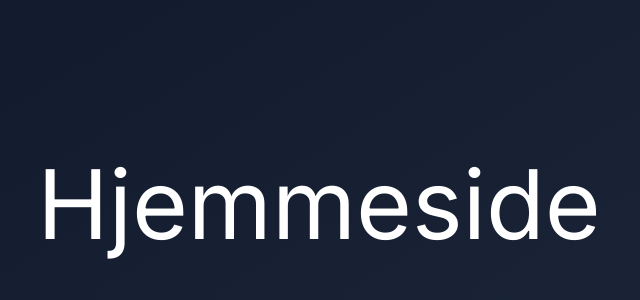
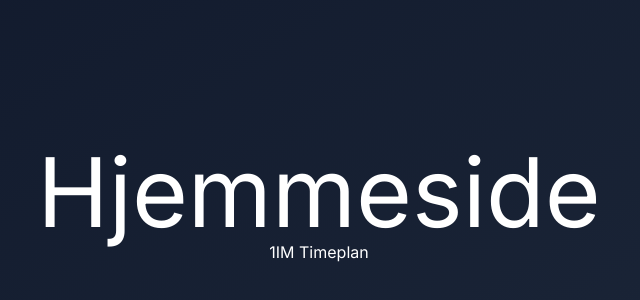
Before and after one commit to tiller-vgs/Timeplan, a Next.js app in the folder timeplan/: page / in a window 1280 px wide. Shown: the part 196-496 px from the top of the page, without its empty margins (321-961 px from the left). Built offline with nearby package versions, Linux system fonts and the light colour scheme.

Commit message:
feat: Add link to schedule page
Add the Link component to add a link to the schedule directory

Refs: #2

```diff
--- a/timeplan/app/page.js
+++ b/timeplan/app/page.js
@@ -1,10 +1,19 @@
+import Link from "next/link";
+
 export default function Home() {
   return (
     <main className="flex flex-col items-center justify-center min-h-screen bg-gradient-to-br text-white from-slate-900 to-slate-800">
-      <div className="flex flex-col items-center gap-y-10">
+
         <h1 className="text-8xl">Hjemmeside</h1>
 
-      </div>
+
+        <div>
+            <ul>
+                <li>
+                    <Link href="/schedule">1IM Timeplan</Link>
+                </li>
+            </ul>
+        </div>
     </main>
   );
 }
```
